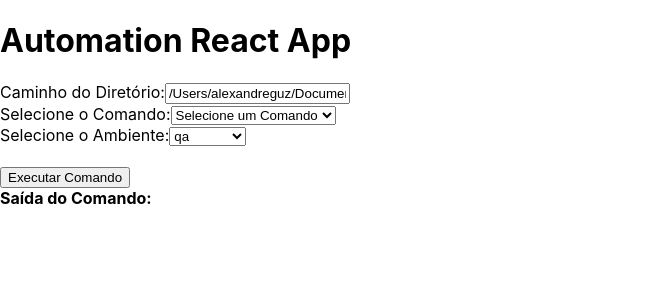
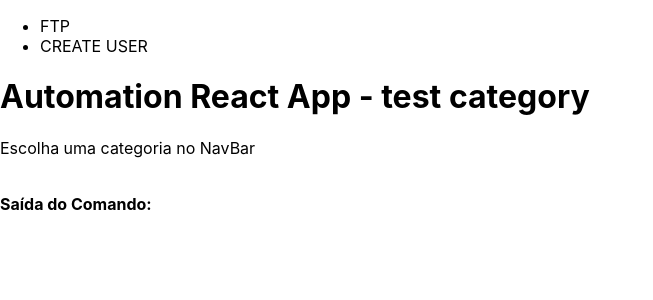
Before and after one commit to alexandreguz/react-automation-starter, a React (Create React App) app: page / in a window 1280 px wide. Shown: the top 300 px of the page, without its empty margins (0-653 px from the left). Built offline with nearby package versions, Linux system fonts and the light colour scheme.

Commit message:
componente Navbar e para categoria separadamente

```diff
--- a/src/App.js
+++ b/src/App.js
@@ -1,21 +1,40 @@
 import React, { useState } from 'react';
+import NavBar from './components/NavBar';
+import Ftp from './components/TestCategories/Ftp';
+import CreateUser from './components/TestCategories/CreateUser';
 
 function App() {
   const [directory, setDirectory] = useState('/Users/alexandreguz/Documents/BS2/qa/automation');
+  const [selectedCategory, setSelectedCategory] = useState('');
   const [selectedCommand, setSelectedCommand] = useState('');
   const [selectedEnvironment, setSelectedEnvironment] = useState('qa');
   const [output, setOutput] = useState('');
+  const [isCategorySelected, setIsCategorySelected] = useState(false);
 
   const commandOptions = [
-    { label: 'Upload Remessa FTP', value: 'MIX_ENV=qa mix test test/regression/non_ui/ftp/upload_remessa_one_receivable_test.exs' },
-    { label: 'Make Credit User', value: 'MIX_ENV=qa mix test test/regression/open_sea/cadastro/credito_user_test.exs' },
+    { category: 'FTP', label: 'Upload Remessa FTP', value: 'MIX_ENV=qa mix test test/regression/non_ui/ftp/upload_remessa_one_receivable_test.exs' },
+    { category: 'FTP', label: 'Aprovar Remessa', value: 'MIX_ENV=qa mix test test/regression/non_ui/ftp/upload_remessa_one_receivable_test.exs' },
+    { category: 'FTP', label: 'Verificar Remessa Qualificada', value: 'MIX_ENV=qa mix test test/regression/non_ui/ftp/upload_remessa_one_receivable_test.exs' },
+    { category: 'FTP', label: 'Upload Retorno', value: 'MIX_ENV=qa mix test test/regression/non_ui/ftp/upload_remessa_one_receivable_test.exs' },
+    { category: 'FTP', label: 'Verificar Retorno Qualificado', value: 'MIX_ENV=qa mix test test/regression/non_ui/ftp/upload_remessa_one_receivable_test.exs' },
+
+
+    { category: 'CREATE USER', label: 'Make Credit User', value: 'MIX_ENV=qa mix test test/regression/open_sea/cadastro/credito_user_test.exs' },
+    { category: 'CREATE USER', label: 'Make Current Account User', value: 'MIX_ENV=qa mix test test/regression/open_sea/cadastro/credito_user_test.exs' },
+    { category: 'CREATE USER', label: 'Make Cambio User', value: 'MIX_ENV=qa mix test test/regression/open_sea/cadastro/credito_user_test.exs' },
+    { category: 'CREATE USER', label: 'Make Finvendas User', value: 'MIX_ENV=qa mix test test/regression/open_sea/cadastro/credito_user_test.exs' },
+    { category: 'CREATE USER', label: 'Make Ancora User', value: 'MIX_ENV=qa mix test test/regression/open_sea/cadastro/credito_user_test.exs' },
+    { category: 'CREATE USER', label: 'Make Referral User', value: 'MIX_ENV=qa mix test test/regression/open_sea/cadastro/credito_user_test.exs' },
+
     // Adicione mais opções conforme necessário
   ];
 
   const environmentOptions = ['qa', 'qa2', 'qa-venus'];
 
+  const categories = ['FTP', 'CREATE USER'];
+
   const runCommand = async () => {
-    const selectedOption = commandOptions.find(option => option.label === selectedCommand);
+    const selectedOption = commandOptions.find(option => option.label === selectedCommand && option.category === selectedCategory);
 
     if (!selectedOption) {
       setOutput('Comando não encontrado.');
@@ -28,7 +47,6 @@ function App() {
 
     try {
       const response = await fetch(`http://localhost:3001/run-command?dir=${encodeURIComponent(directory)}&command=${encodeURIComponent(finalCommand)}`);
-
       const data = await response.text();
       setOutput(data);
     } catch (error) {
@@ -37,9 +55,53 @@ function App() {
     }
   };
 
+  const renderTestCategoryComponent = () => {
+    switch (selectedCategory) {
+      case 'FTP':
+        return <Ftp commands={commandOptions.filter(option => option.category === 'FTP')} onSelectCommand={setSelectedCommand} />;
+      case 'CREATE USER':
+        return <CreateUser commands={commandOptions.filter(option => option.category === 'CREATE USER')} onSelectCommand={setSelectedCommand} />;
+      // Adicione mais casos conforme necessário
+      default:
+        return null;
+    }
+  };
+
+  const renderCommandDropdown = () => {
+    if (isCategorySelected) {
+      const categoryCommands = commandOptions
+      .filter(option => option.category === selectedCategory)
+      .map((option, index) => (
+        <option key={index} value={option.label}>
+          {option.label}
+        </option>
+      ));
+      return (
+
+        <label>
+          Selecione o Comando:
+          <select onChange={(e) => setSelectedCommand(e.target.value)}>
+            <option value="" disabled hidden>Selecione um Comando</option>
+            {categoryCommands}
+          </select>
+        </label>
+      );
+    }
+    return null;
+  };
+
   return (
     <div>
-      <h1>Automation React App</h1>
+      <NavBar
+        categories={categories}
+        onSelectCategory={(category) => {
+          setSelectedCategory(category);
+          setIsCategorySelected(true);
+        }}
+      />
+      <h1>Automation React App - test category {selectedCategory}</h1>
+      {isCategorySelected ? (
+        <>
           <label>
             Caminho do Diretório:
             <input
@@ -49,19 +111,7 @@ function App() {
               onChange={(e) => setDirectory(e.target.value)}
             />
           </label>
-      <br />
-      <label>
-        Selecione o Comando:
-        <select value={selectedCommand} onChange={(e) => setSelectedCommand(e.target.value)}>
-          <option value="">Selecione um Comando</option>
-          {commandOptions.map((option, index) => (
-            <option key={index} value={option.label}>
-              {option.label}
-            </option>
-          ))}
-        </select>
-      </label>
-      <br />
+<br/>
           <label>
             Selecione o Ambiente:
             <select value={selectedEnvironment} onChange={(e) => setSelectedEnvironment(e.target.value)}>
@@ -72,10 +122,18 @@ function App() {
               ))}
             </select>
           </label>
-      <br />
 
           <br />
+          {renderTestCategoryComponent()}
+          {renderCommandDropdown()}
+
+          <br />
+          <br />
           <button onClick={runCommand}>Executar Comando</button>
+        </>
+      ) : (
+        <p>Escolha uma categoria no NavBar</p>
+      )}
       <br />
       <div>
         <strong>Saída do Comando:</strong>
--- /dev/null
+++ b/src/components/NavBar.jsx
@@ -0,0 +1,18 @@
+// components/NavBar.jsx
+import React from 'react';
+
+function NavBar({ categories, onSelectCategory }) {
+  return (
+    <nav>
+      <ul>
+        {categories.map((category, index) => (
+          <li key={index} onClick={() => onSelectCategory(category)}>
+            {category}
+          </li>
+        ))}
+      </ul>
+    </nav>
+  );
+}
+
+export default NavBar;
--- /dev/null
+++ b/src/components/TestCategories/CreateUser.jsx
@@ -0,0 +1,22 @@
+// components/TestCategories/CreateUser.jsx
+import React from 'react';
+
+function CreateUser({ commands, onSelectCommand }) {
+  return (
+    <div>
+      <label>
+        Selecione o Comando:
+        <select onChange={(e) => onSelectCommand(e.target.value)}>
+          <option value="">Selecione um Comando</option>
+          {commands.map((command, index) => (
+            <option key={index} value={command.label}>
+              {command.label}
+            </option>
+          ))}
+        </select>
+      </label>
+    </div>
+  );
+}
+
+export default CreateUser;
--- /dev/null
+++ b/src/components/TestCategories/Ftp.jsx
@@ -0,0 +1,22 @@
+// components/TestCategories/Ftp.jsx
+import React from 'react';
+
+function Ftp({ commands, onSelectCommand }) {
+  return (
+    <div>
+      <label>
+        Selecione o Comando:
+        <select onChange={(e) => onSelectCommand(e.target.value)}>
+          <option value="">Selecione um Comando</option>
+          {commands.map((command, index) => (
+            <option key={index} value={command.label}>
+              {command.label}
+            </option>
+          ))}
+        </select>
+      </label>
+    </div>
+  );
+}
+
+export default Ftp;
```
Lines whose indentation alone changed are shown as unchanged.
